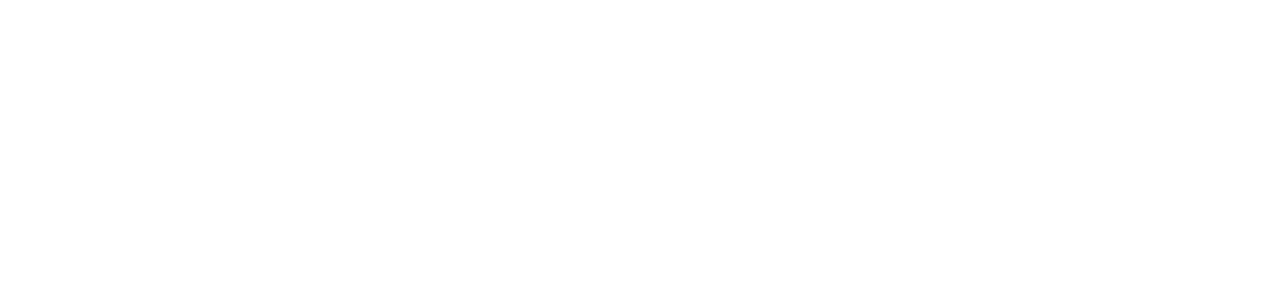
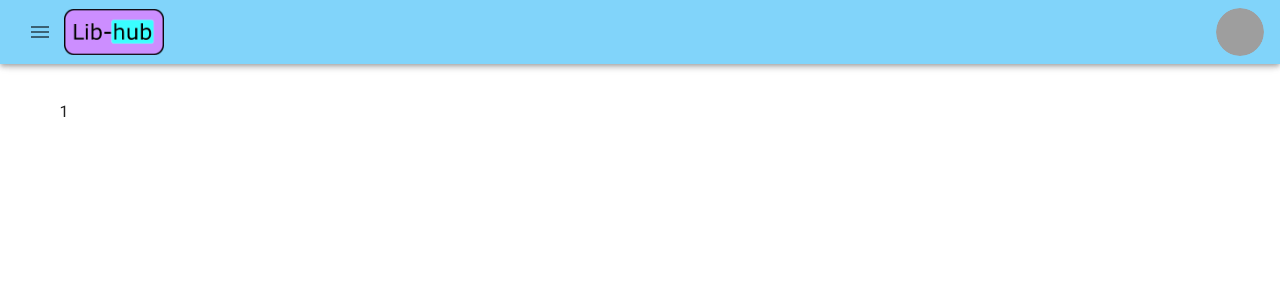
Before and after one commit to euberdeveloper/libhub-webapp, a Vue app: page /dash/1 in a window 1280 px wide. Shown: the top 300 px of the page. Built offline with nearby package versions, Linux system fonts and the light colour scheme; grey boxes are pictures that could not be loaded.

Commit message:
Dashboard Improvements

```diff
--- a/src/components/LogInForm.vue
+++ b/src/components/LogInForm.vue
@@ -74,7 +74,7 @@
         /*
          #TODO Log in user
         */
-        this.$router.push("/dash")
+        this.$router.push("/dash/"+this.name)
       },
       reset () {
         this.$refs.form.reset()
--- a/src/router/index.js
+++ b/src/router/index.js
@@ -19,7 +19,7 @@
     component: () => import(/* webpackChunkName: "about" */ '../views/Login.vue')
   },
   {
-    path: '/dash',
+    path: '/dash/:id',
     name: 'Dashboard',
     // route level code-splitting
     // this generates a separate chunk (about.[hash].js) for this route
--- a/src/views/Dashboard.vue
+++ b/src/views/Dashboard.vue
@@ -5,7 +5,7 @@
 
     <v-main>
         <v-container align-content-lg >
-
+            {{ $route.params.id }}
         </v-container>
     </v-main>
 
@@ -20,6 +20,9 @@
     name: 'Dashboard',
     components:{
         NavigationDrawer,
-    }
+    },
+    props: [
+        'id'
+    ]
 }
 </script>
```
